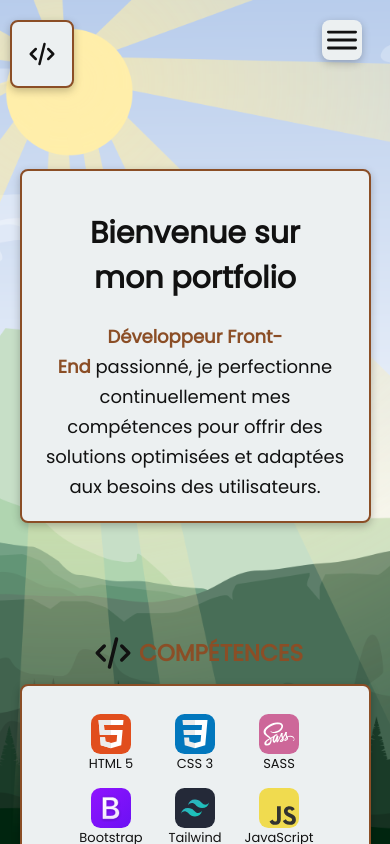
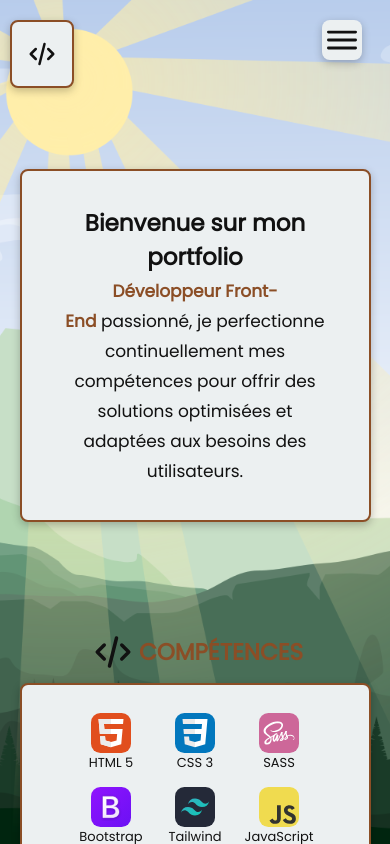
Before and after one commit to PingrisAlexis/portfolio, a React (Create React App) app: page / in a window 390 px wide. Shown: the top 844 px of the page. Built offline with nearby package versions, Linux system fonts and the light colour scheme.

Commit message:
responsive containers + font size

```diff
--- a/src/components/about/About.module.scss
+++ b/src/components/about/About.module.scss
@@ -4,9 +4,9 @@
   justify-content: space-around;
   align-items: center;
   text-align: center;
-  width: 40vw;
+  width: 42vw;
   margin: auto;
-  padding: 2rem;
+  padding: 3.5rem;
   margin-bottom: 10rem;
   margin-top: 20vh;
   border: solid var(--border-width) var(--color-sec);
@@ -22,18 +22,18 @@
   }
 
   h1 {
-    padding: 2rem;
-    @media (max-width: 1000px) {
-      font-size: 3rem !important;
+    font-size: 2.5rem;
+    @media (max-width: 700px) {
+      font-size: 2.3rem;
     }
   }
   div {
     display: flex;
     flex-direction: row;
     p {
-      font-size: 1.9rem !important;
+      font-size: 1.9rem;
       @media (max-width: 600px) {
-        font-size: 1.8rem !important;
+        font-size: 1.7rem;
       }
     }
   }
--- a/src/components/skills/Skills.module.scss
+++ b/src/components/skills/Skills.module.scss
@@ -1,5 +1,5 @@
 .skills {
-    width: 40vw;
+    width: 42vw;
     margin: auto;
     margin-bottom: 10rem;
     text-align: center;
```
